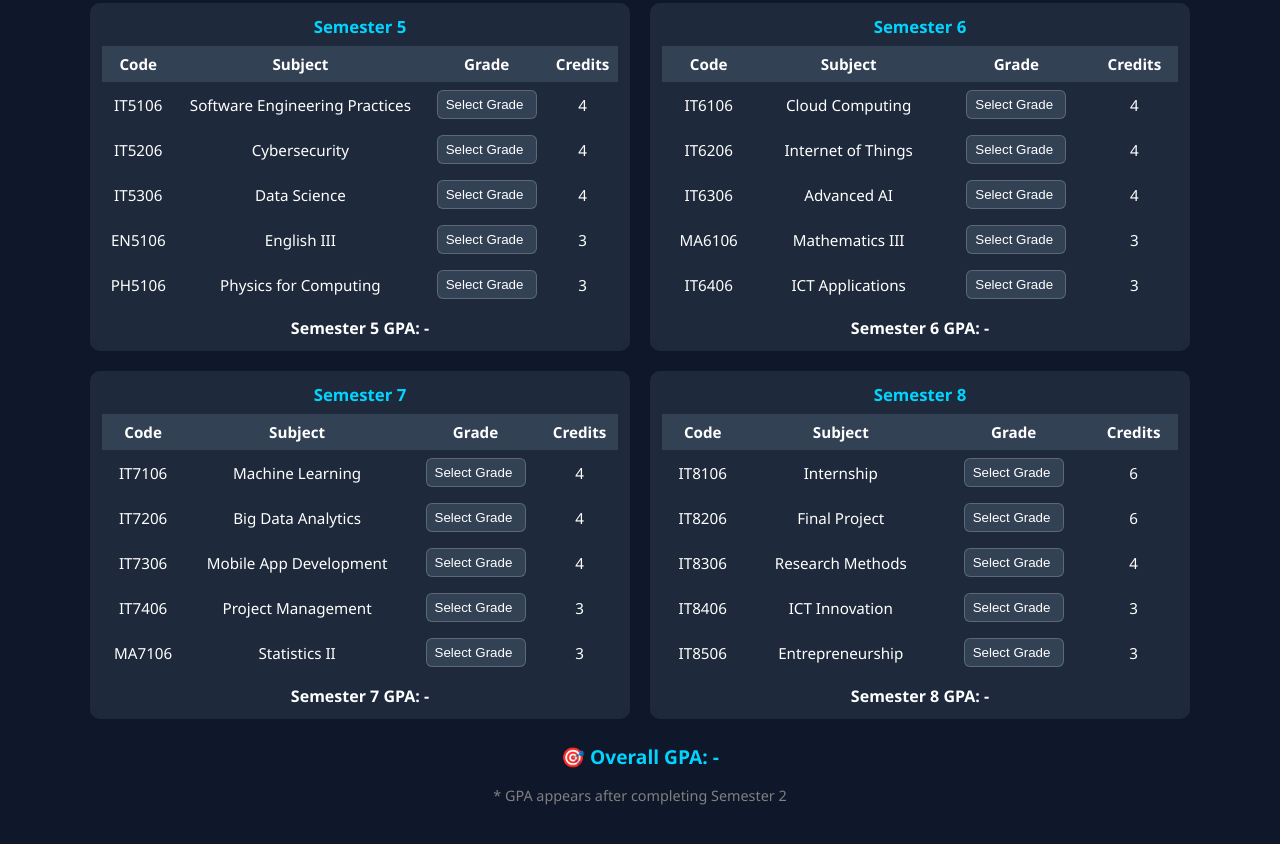
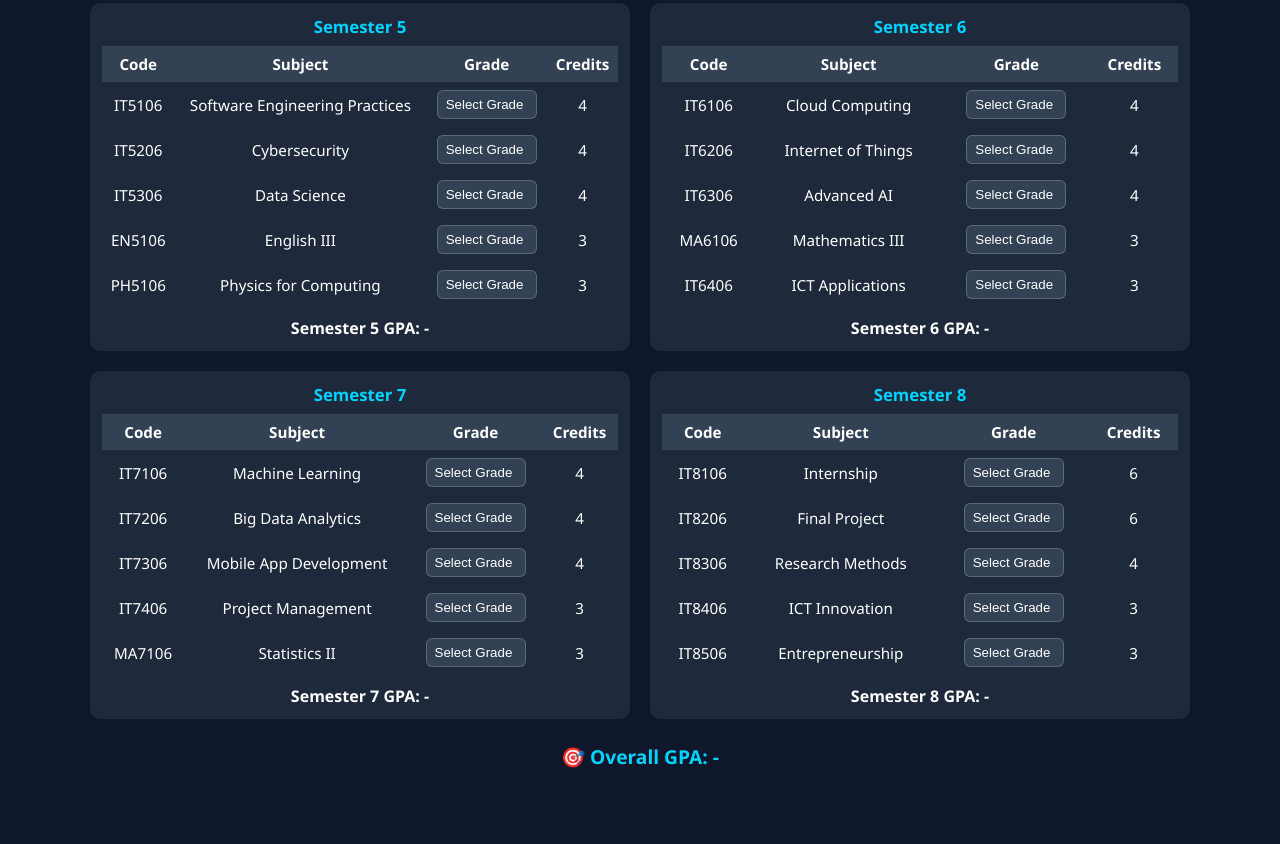
Before and after one commit to hansanahiransha04/gpa_calculator, a plain HTML site: page index.html in a window 1280 px wide. Shown: the part 836-1680 px from the top of the page. Drawn offline with Linux system fonts and the light colour scheme.

Commit message:
index.html

```diff
--- a/index.html
+++ b/index.html
@@ -123,7 +123,6 @@
 <main class="page">
   <div class="grid" id="grid"></div>
   <div class="overall" id="overallGPA">🎯 Overall GPA: -</div>
-  <div class="note">* GPA appears after completing Semester 2</div>
 </main>
 
 <footer>
```
